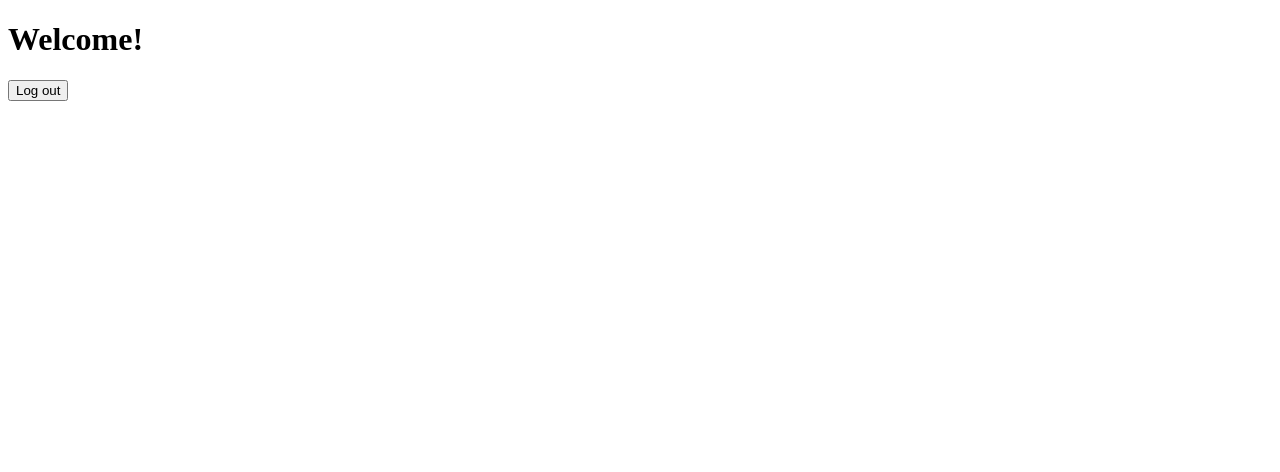
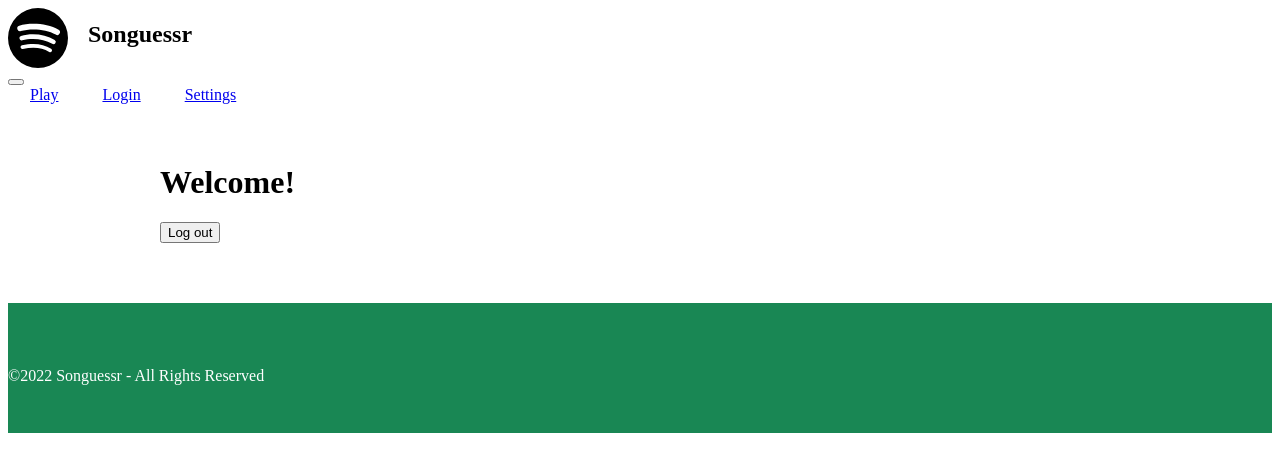
Before and after one commit to jerryhe1999/songguessr, a Next.js app: page / in a window 1280 px wide. Shown: the top 472 px of the page. Built offline with nearby package versions, Linux system fonts and the light colour scheme; no server answers.

Commit message:
small fixes

```diff
--- a/src/components/Footer.js
+++ b/src/components/Footer.js
@@ -14,7 +14,7 @@ export default function Footer() {
     <div css={styles}>
         <Container>
             <p className="text-sm-center">
-                &copy;{new Date().getFullYear()} WeatherDB  - All Rights Reserved
+                &copy;{new Date().getFullYear()} Songuessr  - All Rights Reserved
             </p>
 
         </Container>
--- a/src/components/Header.js
+++ b/src/components/Header.js
@@ -49,13 +49,13 @@ function Header() {
             className="me-auto nav-links justify-content-end"
             style={{ width: "100%" }}
           >
-            <Nav.Link href='/' className="nav-link">
+            <Nav.Link href='/play' className="nav-link">
               Play
             </Nav.Link>
             <Nav.Link href='/' className="nav-link">
               Login
             </Nav.Link>
-            <Nav.Link href='/' className="nav-link">
+            <Nav.Link href='/settings' className="nav-link">
               Settings
             </Nav.Link>
           </Nav>
--- a/src/components/Layout.js
+++ b/src/components/Layout.js
@@ -29,7 +29,7 @@ export default function Layout({title, keywords, description, children}) {
 }
 
 Layout.defaultProps = {
-    title: 'DesignDen | Find the best designs',
-    description: 'Find sleek and modern website solutions',
-    keywords: 'Website, template, designden'
+    title: 'Songuessr | Test Your Music Knowledge',
+    description: 'Test your muisc knowledge and guess songs in your playlist.',
+    keywords: 'spotify, music, guessing'
 }
--- a/src/pages/index.js
+++ b/src/pages/index.js
@@ -2,6 +2,7 @@ import React, { useState, useEffect } from 'react';
 import fetch from 'isomorphic-unfetch';
 import { useRouter } from 'next/router';
 import Cookies from 'js-cookie';
+import Layout from "../components/Layout";
 
 export default function Home() {
   const router = useRouter();
@@ -25,7 +26,7 @@ export default function Home() {
   }, []);
 
   return (
-    <div>
+    <Layout title={"home"}>
       <h1>Welcome!</h1>
       <button onClick={async () => {
         const res = await fetch('/api/logout')
@@ -37,6 +38,6 @@ export default function Home() {
       </button>
       {user.name && <p>Name: {user.name}</p>}
       {user.email && <p>Email: {user.email}</p>}
-    </div>
+    </Layout>
   );
 }
--- a/src/pages/login.js
+++ b/src/pages/login.js
@@ -29,7 +29,8 @@ function Login() {
   }
 
   return (
-    <Layout title="About DesignDen">
+    <Layout title="Log In">
+      <h1 className="text-md-center text-light">Log In</h1>
       <form onSubmit={handleLogin}>
         <div>
           <input
--- a/src/styles/index.css
+++ b/src/styles/index.css
@@ -1,6 +1,9 @@
 /* ensure all pages have Bootstrap CSS */
 @import '~bootstrap/dist/css/bootstrap.min.css';
-
+body{
+  background: black;
+  color: white;
+}
 .md-container {
   max-width: 800px;
   padding-top: 2rem;
```
